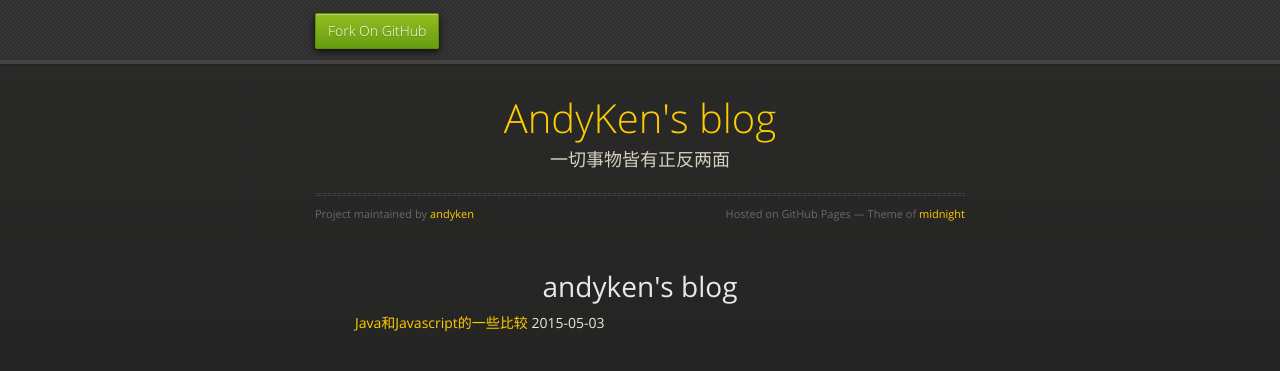
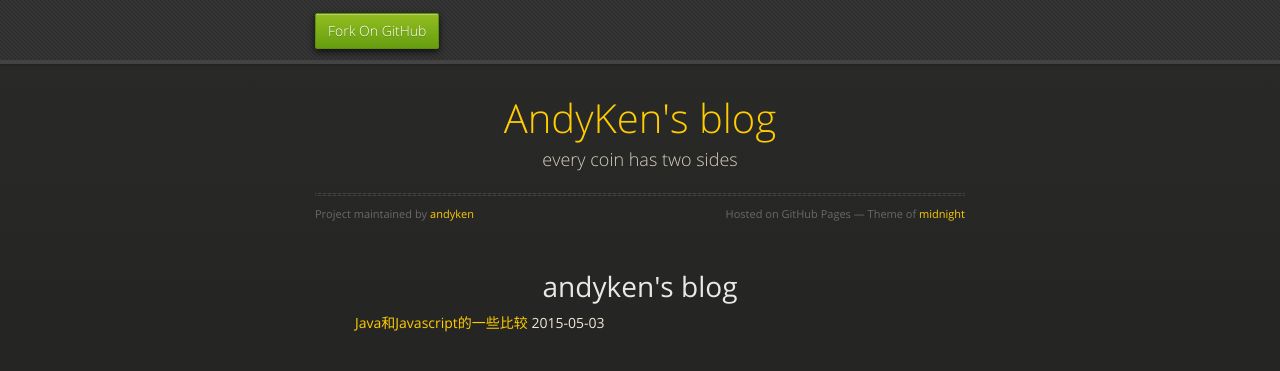
Before and after one commit to andyken/andyken.github.io, a Jekyll site: the page built from index.html, in a window 1280 px wide. Shown: the top 371 px of the page. Built offline with Jekyll 4.4.1, drawn with Linux system fonts in a browser that asks for light colours; Markdown is read by kramdown in place of the engine named in the settings.

Commit message:
misc:文件名称更改和description

```diff
--- a/_config.yml
+++ b/_config.yml
@@ -3,7 +3,7 @@
 safe: false
 highlighter: pygments
 title: AndyKen's blog
-description: 一切事物皆有正反两面
+description: every coin has two sides
 theme: midnight
 disqusname: andyken
 
```
Also changed, not shown: _posts/2015-05-03-the-difference-between-java-and-javascript.md (renamed from _posts/2015-05-03-java和javascript的一些比较.md).
